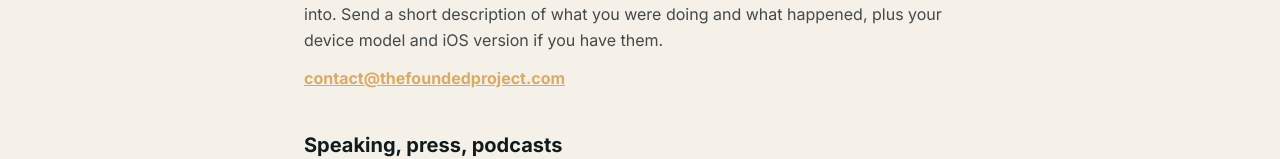
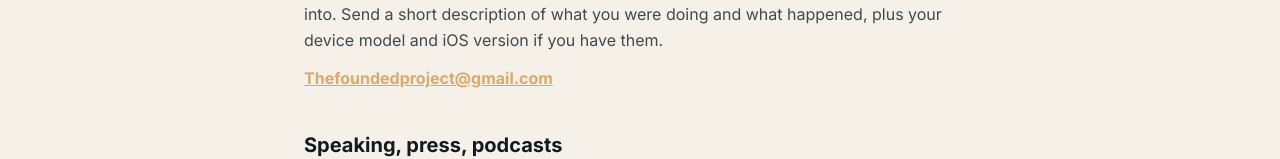
Before and after one commit to thefoundedproject/thefoundedproject-site, a Next.js app: page /contact in a window 1280 px wide. Shown: the part 423-582 px from the top of the page. Built offline with nearby package versions, Linux system fonts and the light colour scheme.

Commit message:
email: route public contact + subscribe notifications to Thefoundedproject@gmail.com

```diff
--- a/app/api/subscribe/route.js
+++ b/app/api/subscribe/route.js
@@ -6,7 +6,7 @@ import { NextResponse } from 'next/server'
  * Captures an email address for The Founded Project mailing list.
  *
  * If RESEND_API_KEY is set, the endpoint forwards the new subscriber to
- * docthompsondacmdc@gmail.com so Dr. Thompson can add them to whichever
+ * Thefoundedproject@gmail.com so Dr. Thompson can add them to whichever
  * mailing-list service he chooses (ConvertKit, Buttondown, plain Gmail, etc.).
  *
  * If RESEND_API_KEY is NOT set, the endpoint still returns success and logs
@@ -40,7 +40,7 @@ export async function POST(request) {
       },
       body: JSON.stringify({
         from: 'The Founded Project <noreply@thefoundedproject.com>',
-        to: ['docthompsondacmdc@gmail.com'],
+        to: ['Thefoundedproject@gmail.com'],
         subject: `New mailing-list signup: ${email}`,
         html: `
           <div style="font-family:Georgia,serif;max-width:600px;padding:24px;background:#F5F0E8;color:#0F1B1F;">
--- a/app/contact/page.js
+++ b/app/contact/page.js
@@ -42,8 +42,8 @@ export default function ContactPage() {
             Trouble with The Founded app, a question about how a feature works, or a bug you ran into. Send a short description of what you were doing and what happened, plus your device model and iOS version if you have them.
           </p>
           <p>
-            <a href="mailto:contact@thefoundedproject.com" style={{ color: '#D8AB69' }} className="font-bold">
-              contact@thefoundedproject.com
+            <a href="mailto:Thefoundedproject@gmail.com" style={{ color: '#D8AB69' }} className="font-bold">
+              Thefoundedproject@gmail.com
             </a>
           </p>
         </Section>
```
